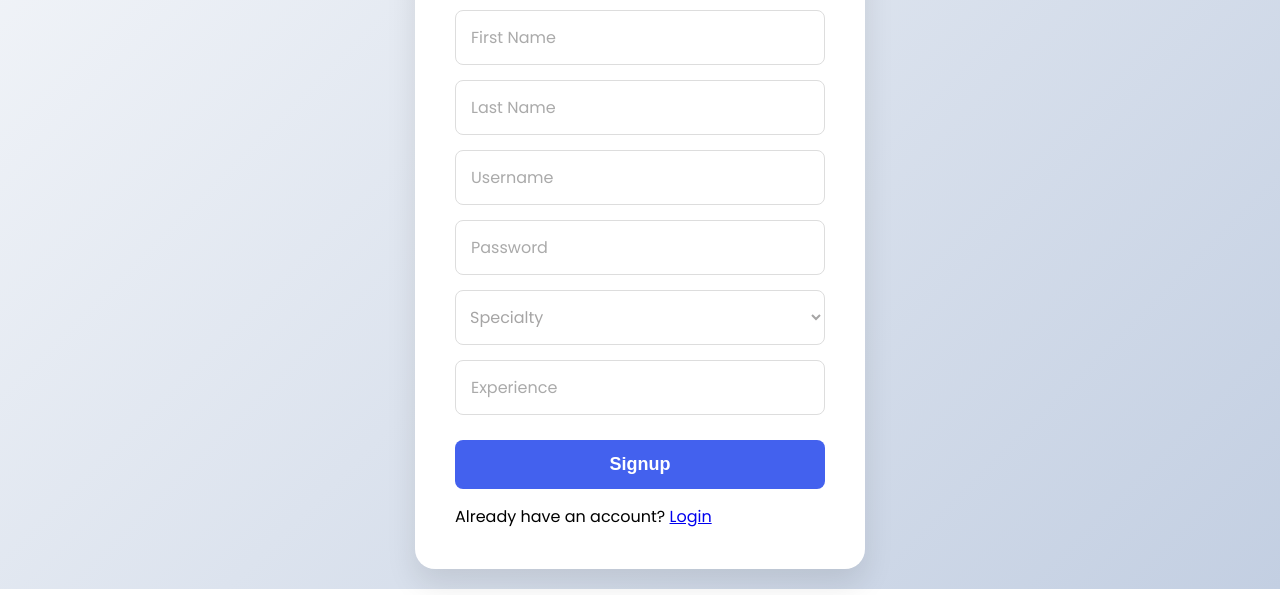
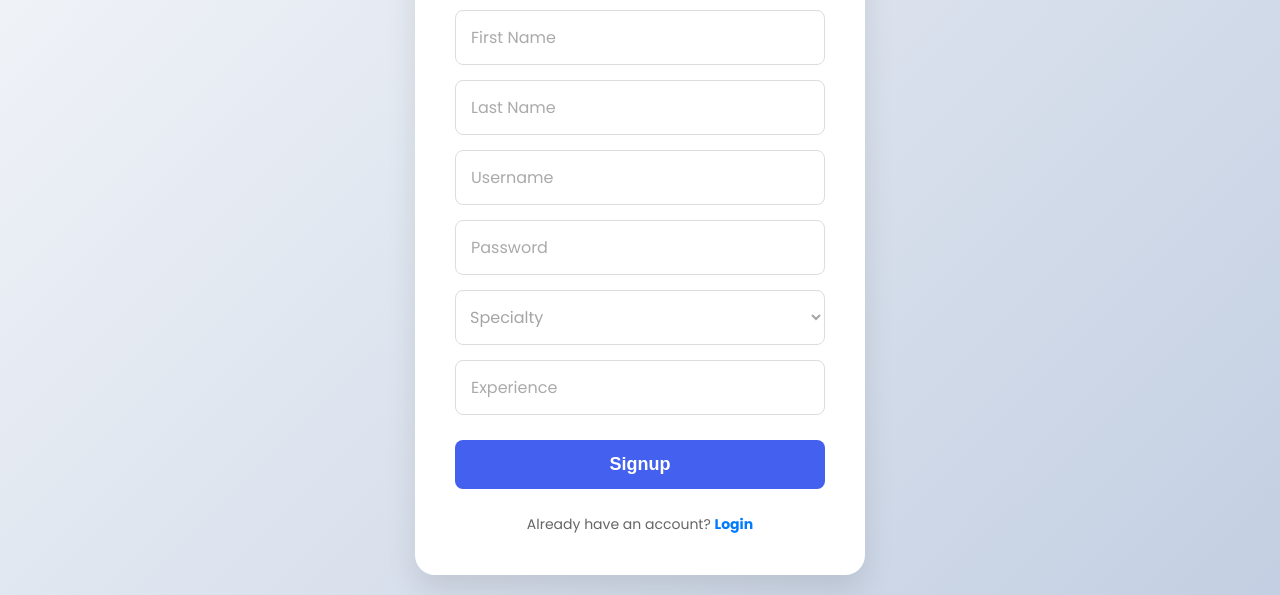
Before and after one commit to HumoX-ai/416-fullstack, a plain HTML site: page frontend/trainer-signup/trainer-signup.html in a window 1280 px wide. Shown: the part 242-837 px from the top of the page. Drawn offline with Linux system fonts and the light colour scheme.

Commit message:
trainer signup ga login ga otvorish css yozildi

```diff
--- a/frontend/trainer-signup/trainer-signup.css
+++ b/frontend/trainer-signup/trainer-signup.css
@@ -170,6 +170,23 @@ select:hover {
     border-color: #bbb;
 }
 
+.signup-link {
+    text-align: center;
+    margin-top: 10px;
+    font-size: 14px;
+    color: #666;
+}
+
+.signup-link a {
+    color: #007bff;
+    text-decoration: none;
+    font-weight: bold;
+}
+
+.signup-link a:hover {
+    text-decoration: underline;
+}
+
 
 @media (max-width: 600px) {
     .card {
```
